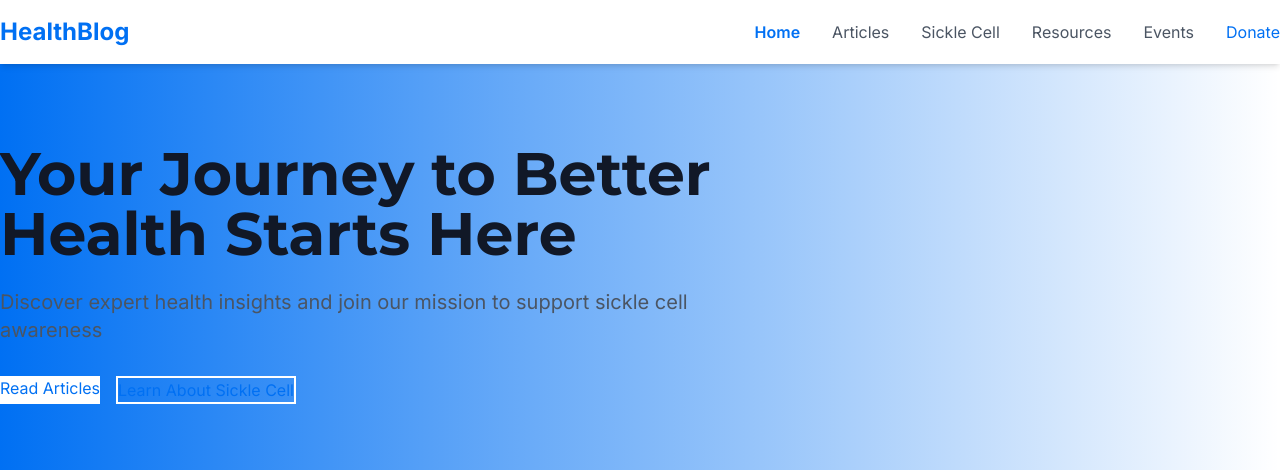
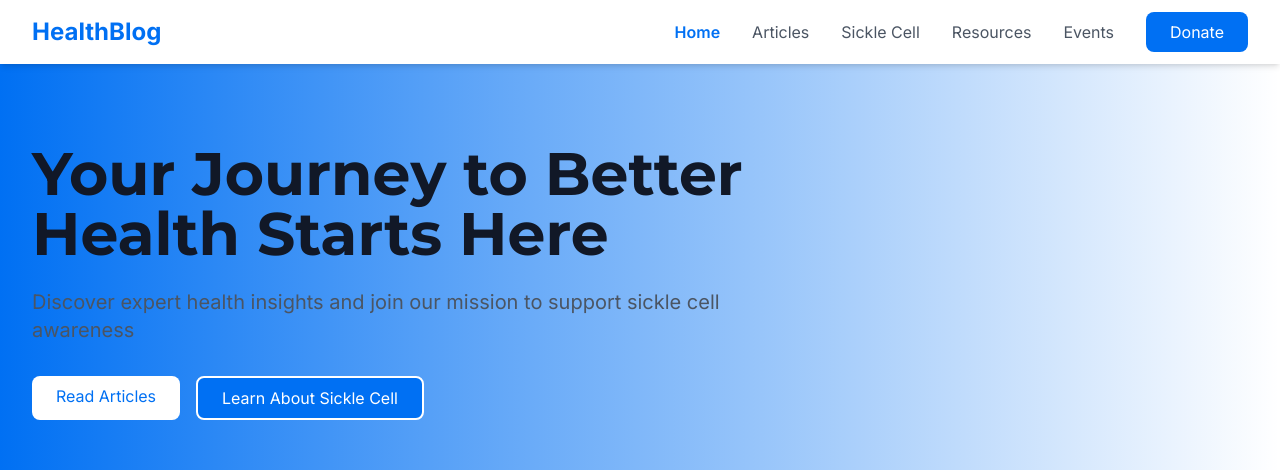
Before and after one commit to A2DIGIHUB/The-Experimentation, a Next.js app: page / in a window 1280 px wide. Shown: the top 470 px of the page. Built offline with nearby package versions, Linux system fonts and the light colour scheme.

Commit message:
Fix: Ensure proper CSS import order and layout types

```diff
--- a/src/app/globals.css
+++ b/src/app/globals.css
@@ -1,12 +1,9 @@
 /* Tailwind Base */
 @import '../styles/variables.css';
 @import '../styles/base.css';
+@import '../styles/components.css';
+@import '../styles/utilities.css';
+
 @tailwind base;
-
-/* Tailwind Components */
-@import '../styles/components.css';
 @tailwind components;
-
-/* Tailwind Utilities */
-@import '../styles/utilities.css';
 @tailwind utilities;
```
Also changed, not shown: src/app/contact/layout.tsx (+5 -5 lines).
